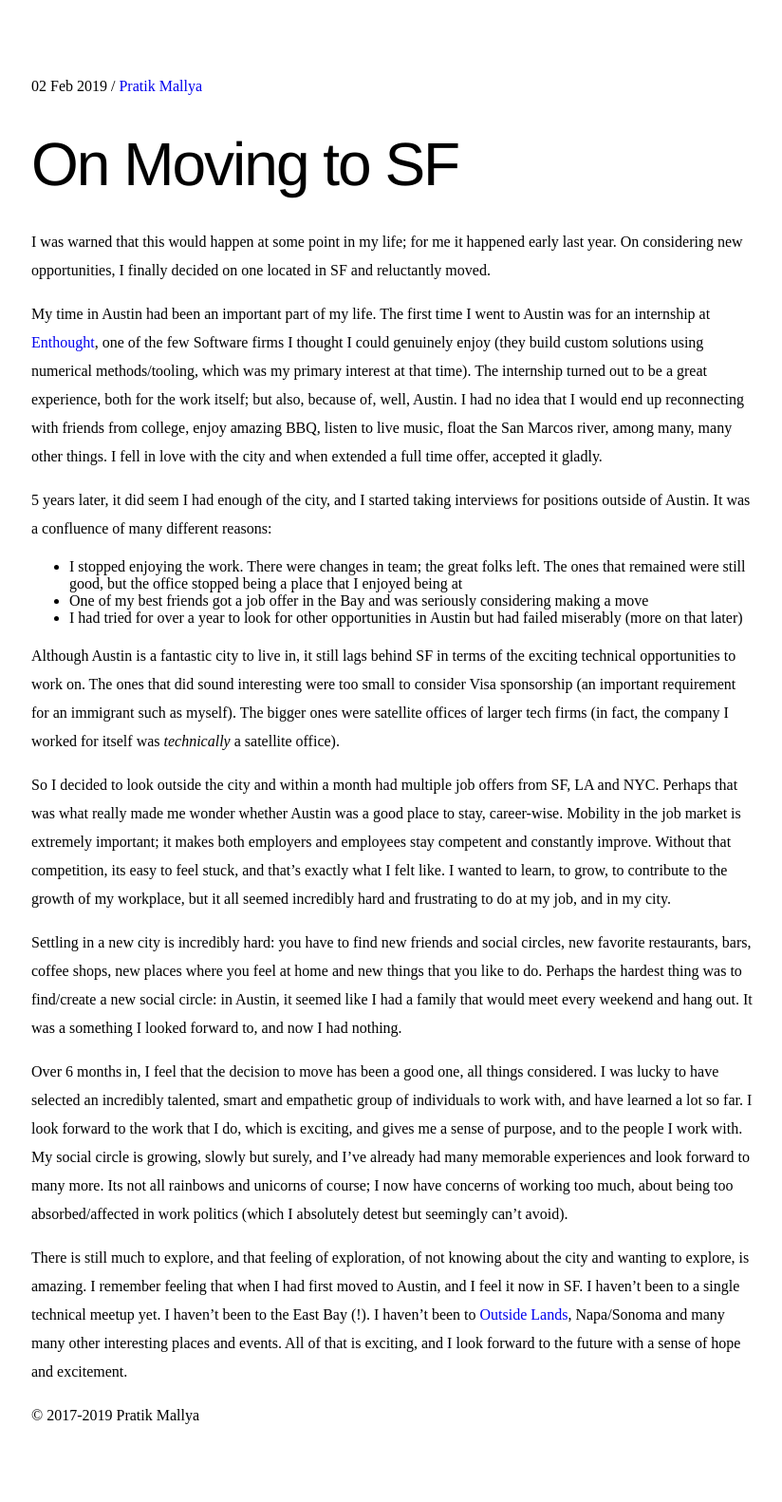
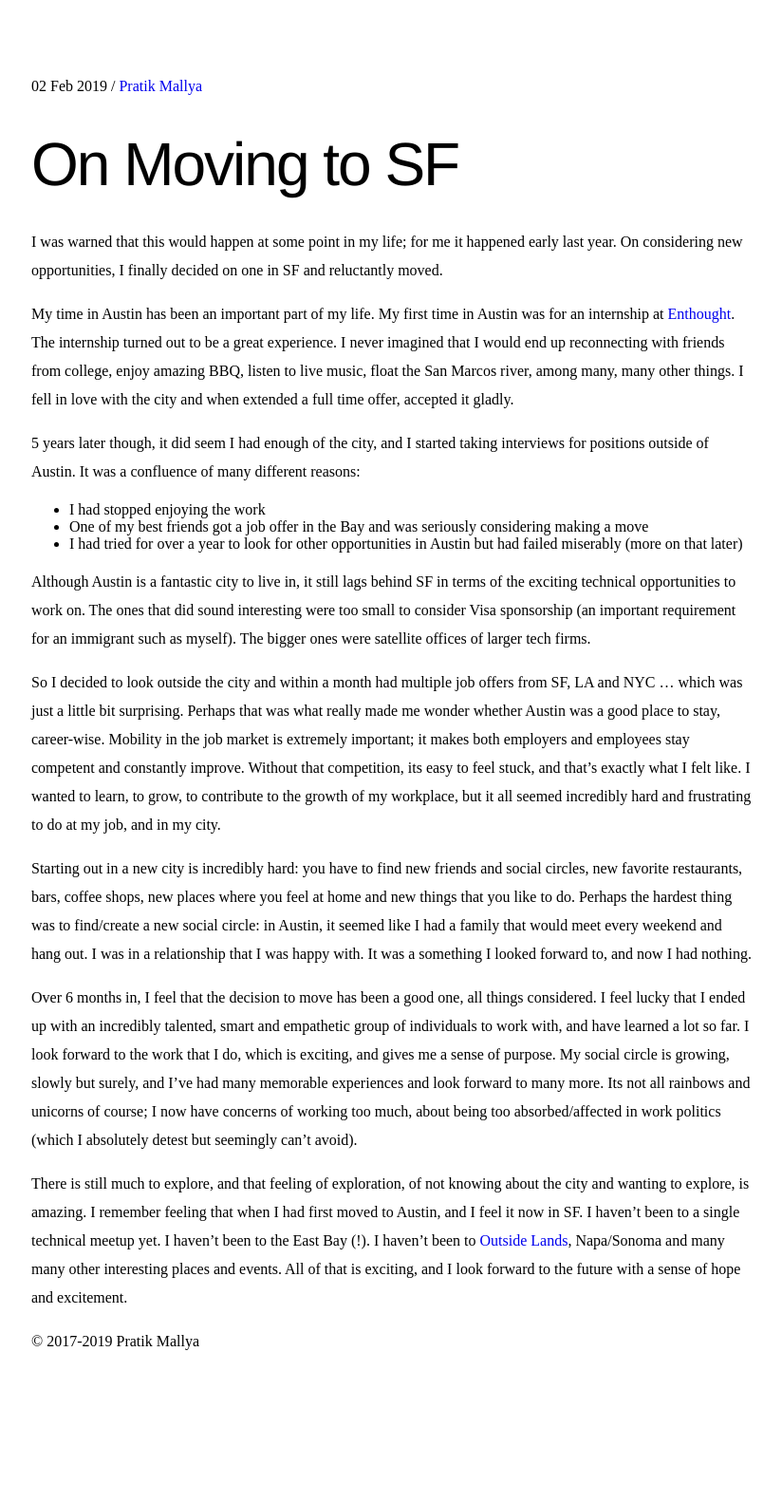
Before and after one commit to pratikmallya/pratikmallya.github.io, a Jekyll site: the page built from _posts/2019-02-02-new-city.md, in a window 1280 px wide. Shown: the whole page at 95% size, without its empty margins (227-1051 px from the left). Built offline with Jekyll 4.4.1, drawn with Linux system fonts in a browser that asks for light colours; after the commit the page ends 1504 px from its top, so only the background shows below that.

Commit message:
Improve language

```diff
--- a/_posts/2019-02-02-new-city.md
+++ b/_posts/2019-02-02-new-city.md
@@ -5,22 +5,22 @@ description: "Musings on changing cities"
 tags: [SF, Austin]
 ---
 
-I was warned that this would happen at some point in my life; for me it happened early last year. On considering new opportunities, I finally decided on one located in SF and reluctantly moved.
+I was warned that this would happen at some point in my life; for me it happened early last year. On considering new opportunities, I finally decided on one in SF and reluctantly moved.
 
-My time in Austin had been an important part of my life. The first time I went to Austin was for an internship at [Enthought](https://www.enthought.com/), one of the few Software firms I thought I could genuinely enjoy (they build custom solutions using numerical methods/tooling, which was my primary interest at that time). The internship turned out to be a great experience, both for the work itself; but also, because of, well, Austin. I had no idea that I would end up reconnecting with friends from college, enjoy amazing BBQ, listen to live music, float the San Marcos river, among many, many other things. I fell in love with the city and when extended a full time offer, accepted it gladly.
+My time in Austin has been an important part of my life. My first time in Austin was for an internship at [Enthought](https://www.enthought.com/). The internship turned out to be a great experience. I never imagined that I would end up reconnecting with friends from college, enjoy amazing BBQ, listen to live music, float the San Marcos river, among many, many other things. I fell in love with the city and when extended a full time offer, accepted it gladly.
 
-5 years later, it did seem I had enough of the city, and I started taking interviews for positions outside of Austin. It was a confluence of many different reasons:
+5 years later though, it did seem I had enough of the city, and I started taking interviews for positions outside of Austin. It was a confluence of many different reasons:
 
-* I stopped enjoying the work. There were changes in team; the great folks left. The ones that remained were still good, but the office stopped being a place that I enjoyed being at
+* I had stopped enjoying the work
 * One of my best friends got a job offer in the Bay and was seriously considering making a move
 * I had tried for over a year to look for other opportunities in Austin but had failed miserably (more on that later)
 
-Although Austin is a fantastic city to live in, it still lags behind SF in terms of the exciting technical opportunities to work on. The ones that did sound interesting were too small to consider Visa sponsorship (an important requirement for an immigrant such as myself). The bigger ones were satellite offices of larger tech firms (in fact, the company I worked for itself was _technically_ a satellite office).
+Although Austin is a fantastic city to live in, it still lags behind SF in terms of the exciting technical opportunities to work on. The ones that did sound interesting were too small to consider Visa sponsorship (an important requirement for an immigrant such as myself). The bigger ones were satellite offices of larger tech firms.
 
-So I decided to look outside the city and within a month had multiple job offers from SF, LA and NYC. Perhaps that was what really made me wonder whether Austin was a good place to stay, career-wise. Mobility in the job market is extremely important; it makes both employers and employees stay competent and constantly improve. Without that competition, its easy to feel stuck, and that's exactly what I felt like. I wanted to learn, to grow, to contribute to the growth of my workplace, but it all seemed incredibly hard and frustrating to do at my job, and in my city.
+So I decided to look outside the city and within a month had multiple job offers from SF, LA and NYC ... which was just a little bit surprising. Perhaps that was what really made me wonder whether Austin was a good place to stay, career-wise. Mobility in the job market is extremely important; it makes both employers and employees stay competent and constantly improve. Without that competition, its easy to feel stuck, and that's exactly what I felt like. I wanted to learn, to grow, to contribute to the growth of my workplace, but it all seemed incredibly hard and frustrating to do at my job, and in my city.
 
-Settling in a new city is incredibly hard: you have to find new friends and social circles, new favorite restaurants, bars, coffee shops, new places where you feel at home and new things that you like to do. Perhaps the hardest thing was to find/create a new social circle: in Austin, it seemed like I had a family that would meet every weekend and hang out. It was a something I looked forward to, and now I had nothing.
+Starting out in a new city is incredibly hard: you have to find new friends and social circles, new favorite restaurants, bars, coffee shops, new places where you feel at home and new things that you like to do. Perhaps the hardest thing was to find/create a new social circle: in Austin, it seemed like I had a family that would meet every weekend and hang out. I was in a relationship that I was happy with. It was a something I looked forward to, and now I had nothing.
 
-Over 6 months in, I feel that the decision to move has been a good one, all things considered. I was lucky to have selected an incredibly talented, smart and empathetic group of individuals to work with, and have learned a lot so far. I look forward to the work that I do, which is exciting, and gives me a sense of purpose, and to the people I work with. My social circle is growing, slowly but surely, and I've already had many memorable experiences and look forward to many more. Its not all rainbows and unicorns of course; I now have concerns of working too much, about being too absorbed/affected in work politics (which I absolutely detest but seemingly can't avoid).
+Over 6 months in, I feel that the decision to move has been a good one, all things considered. I feel lucky that I ended up with an incredibly talented, smart and empathetic group of individuals to work with, and have learned a lot so far. I look forward to the work that I do, which is exciting, and gives me a sense of purpose. My social circle is growing, slowly but surely, and I've had many memorable experiences and look forward to many more. Its not all rainbows and unicorns of course; I now have concerns of working too much, about being too absorbed/affected in work politics (which I absolutely detest but seemingly can't avoid).
 
 There is still much to explore, and that feeling of exploration, of not knowing about the city and wanting to explore, is amazing. I remember feeling that when I had first moved to Austin, and I feel it now in SF. I haven't been to a single technical meetup yet. I haven't been to the East Bay (!). I haven't been to [Outside Lands](https://www.sfoutsidelands.com/), Napa/Sonoma and many many other interesting places and events. All of that is exciting, and I look forward to the future with a sense of hope and excitement.
```
